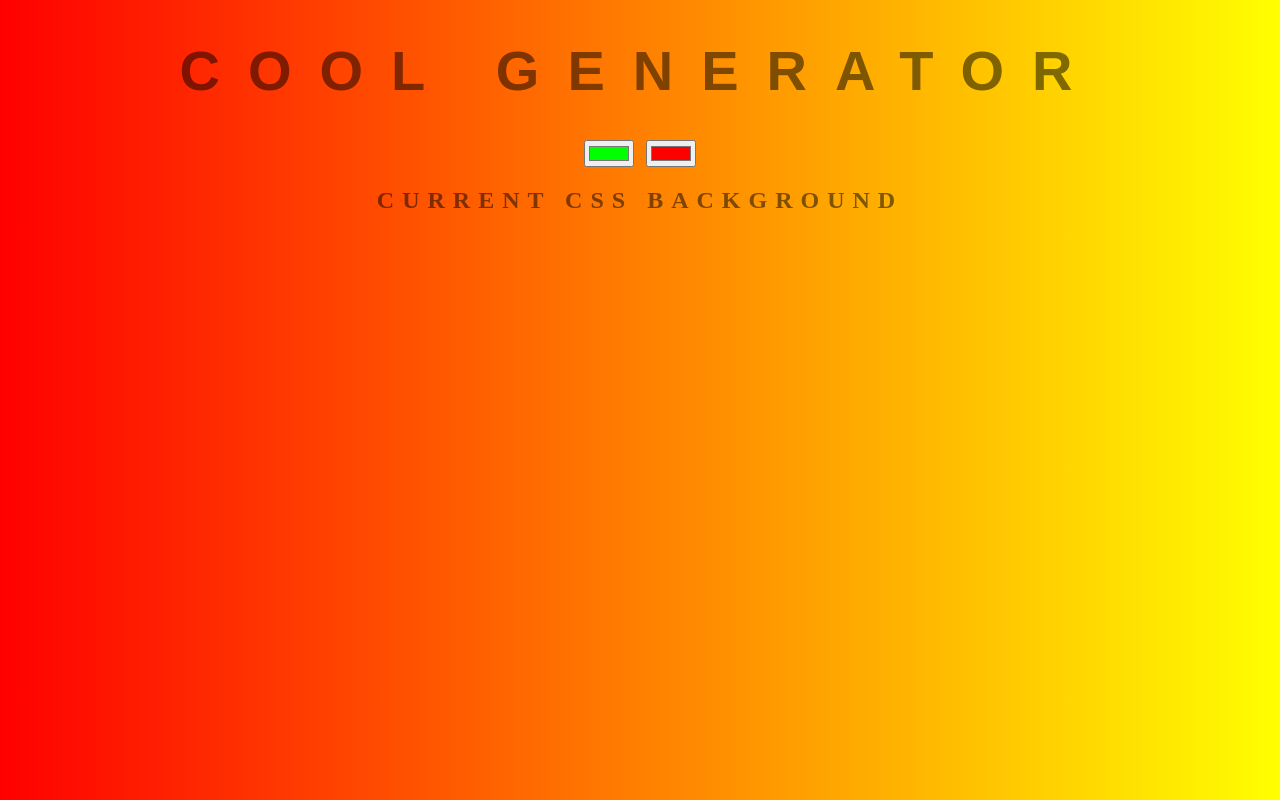
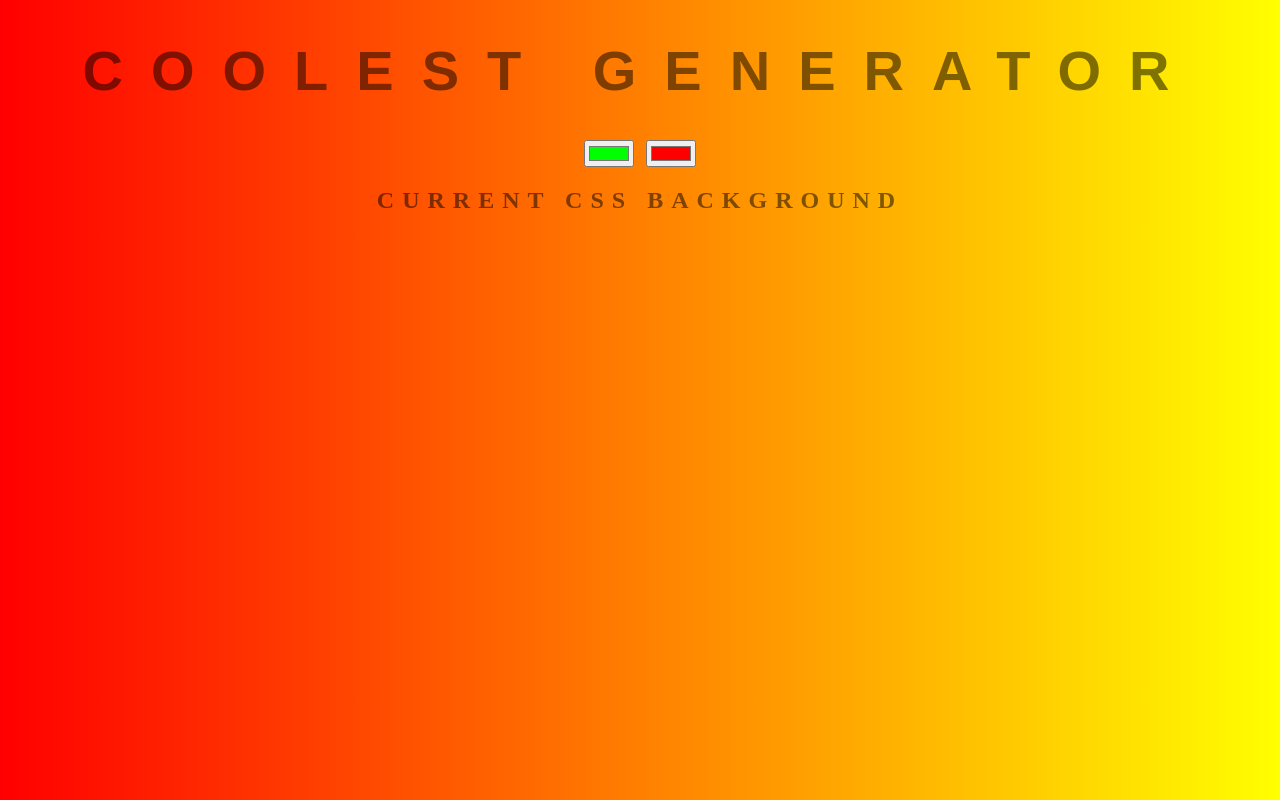
Before and after one commit to Hediec/background-generator, a plain HTML site: page index.html in a window 1280 px wide. Drawn offline with Linux system fonts and the light colour scheme.

Commit message:
Titlechange

```diff
--- a/index.html
+++ b/index.html
@@ -5,7 +5,7 @@
 	<link rel="stylesheet" type="text/css" href="style.css">
 </head>
 <body id="gradient">
-	<h1>Cool Generator</h1>
+	<h1>Coolest Generator</h1>
 	<input class="color1" type="color" name="color1" value="#00ff00">
 	<input class="color2" type="color" name="color2" value="#ff0000">
 	<h2>Current CSS Background</h2>
```
